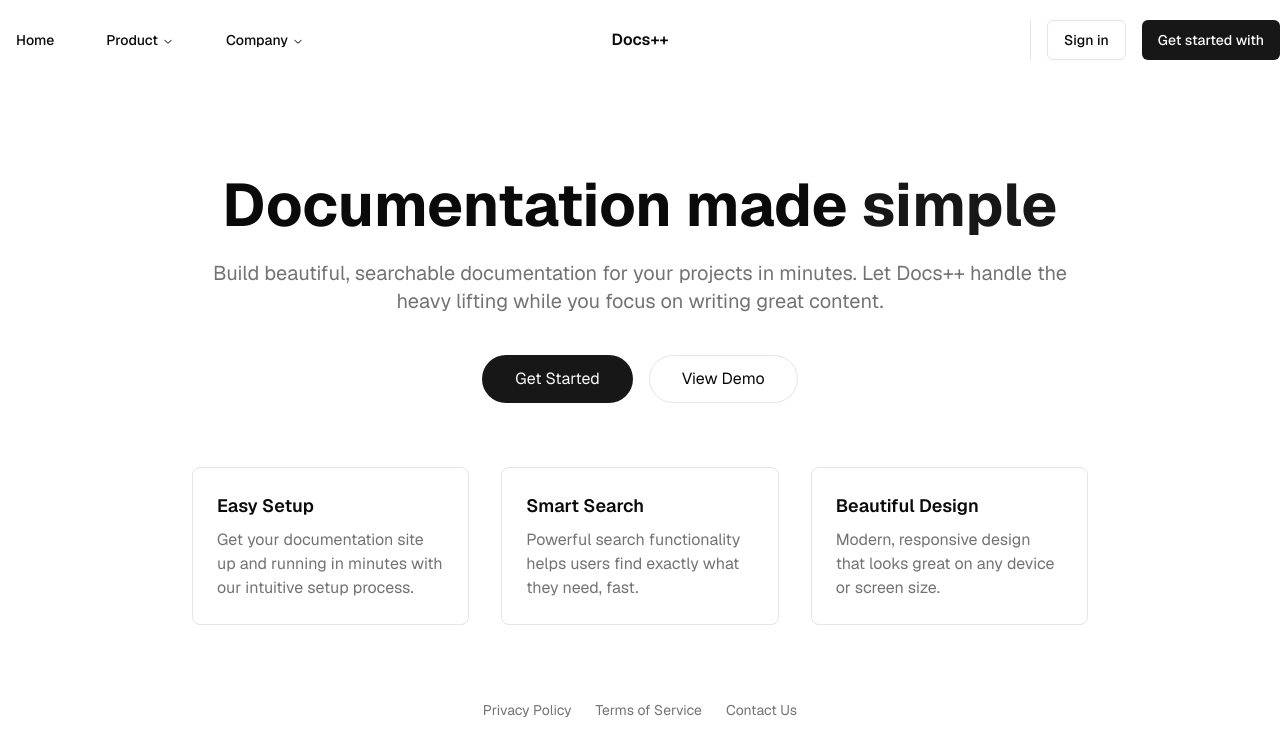
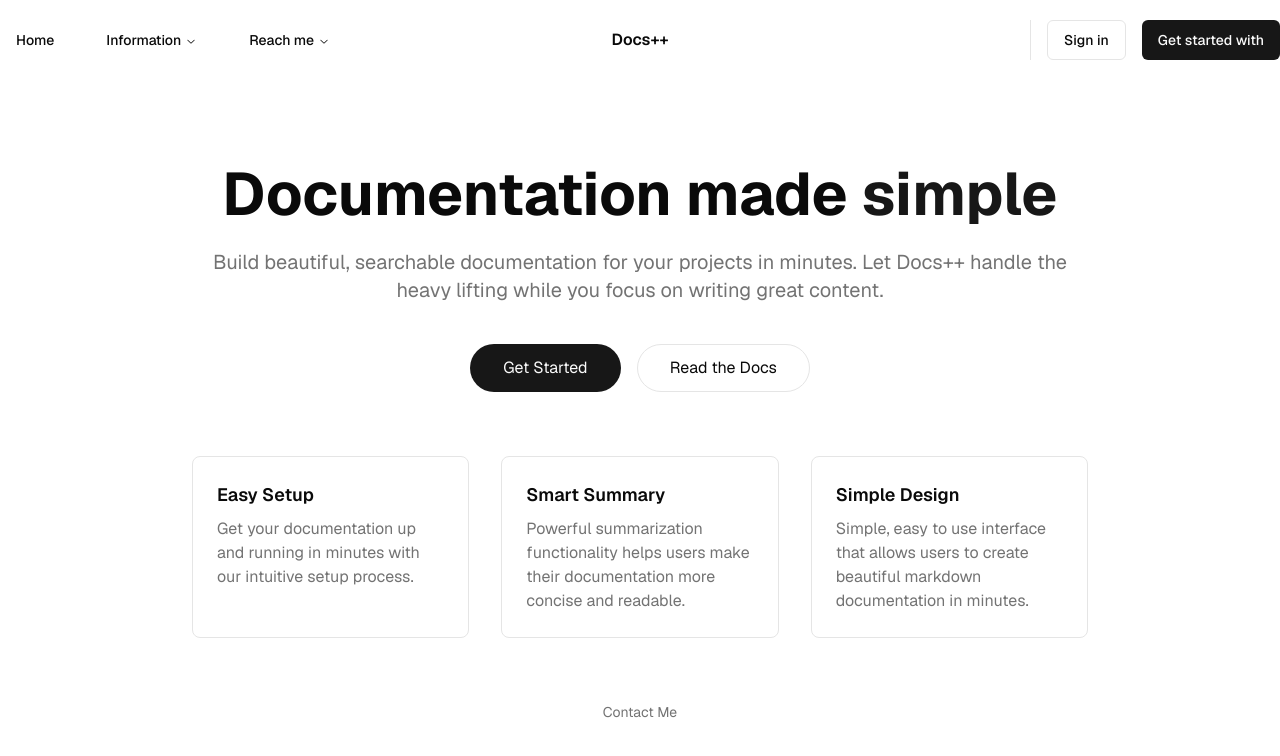
Before and after one commit to joshuacappelli/docsplusplus, a Next.js app: page / in a window 1280 px wide. Shown: the top 756 px of the page. Built offline with nearby package versions, Linux system fonts and the light colour scheme.

Commit message:
small changes to interface

```diff
--- a/src/app/page.tsx
+++ b/src/app/page.tsx
@@ -45,7 +45,7 @@ export default function Home() {
               className="rounded-full border border-solid border-input bg-background transition-colors flex items-center justify-center hover:bg-accent hover:text-accent-foreground text-sm sm:text-base h-12 px-8"
               href="/demo"
             >
-              View Demo
+              Read the Docs
             </a>
           </div>
         </div>
@@ -54,33 +54,28 @@ export default function Home() {
           <div className="flex flex-col gap-2 p-6 rounded-lg border border-input">
             <h3 className="text-lg font-semibold">Easy Setup</h3>
             <p className="text-muted-foreground">
-              Get your documentation site up and running in minutes with our intuitive setup process.
+              Get your documentation up and running in minutes with our intuitive setup process.
             </p>
           </div>
           <div className="flex flex-col gap-2 p-6 rounded-lg border border-input">
-            <h3 className="text-lg font-semibold">Smart Search</h3>
+            <h3 className="text-lg font-semibold">Smart Summary</h3>
             <p className="text-muted-foreground">
-              Powerful search functionality helps users find exactly what they need, fast.
+              Powerful summarization functionality helps users make their documentation more concise and readable.
             </p>
           </div>
           <div className="flex flex-col gap-2 p-6 rounded-lg border border-input">
-            <h3 className="text-lg font-semibold">Beautiful Design</h3>
+            <h3 className="text-lg font-semibold">Simple Design</h3>
             <p className="text-muted-foreground">
-              Modern, responsive design that looks great on any device or screen size.
+              Simple, easy to use interface that allows users to create beautiful markdown documentation in minutes.
             </p>
           </div>
         </div>
       </main>
 
       <footer className="row-start-3 flex gap-6 flex-wrap items-center justify-center text-sm text-muted-foreground">
-        <a href="/privacy" className="hover:text-foreground">
-          Privacy Policy
-        </a>
-        <a href="/terms" className="hover:text-foreground">
-          Terms of Service
-        </a>
-        <a href="/contact" className="hover:text-foreground">
-          Contact Us
+
+        <a href="mailto:joshua@cappelliconnect.com" className="hover:text-foreground">
+          Contact Me
         </a>
       </footer>
     </div>
--- a/src/components/ui/header.tsx
+++ b/src/components/ui/header.tsx
@@ -24,38 +24,27 @@ function Header1() {
             description: "",
         },
         {
-            title: "Product",
-            description: "Managing a small business today is already tough.",
+            title: "Information",
+            description: "Here you'll find information about Docs++ and how it works.",
             items: [
                 {
-                    title: "Reports",
-                    href: "/reports",
+                    title: "Docs++",
+                    href: "/docsplusplus",
                 },
-                {
-                    title: "Statistics",
-                    href: "/statistics",
-                },
-                {
-                    title: "Dashboards",
-                    href: "/dashboards",
-                },
-                {
-                    title: "Recordings",
-                    href: "/recordings",
-                },
+
             ],
         },
         {
-            title: "Company",
-            description: "Managing a small business today is already tough.",
+            title: "Reach me",
+            description: "Here you'll find where to learn more about me and how to contact me.",
             items: [
                 {
                     title: "About me",
-                    href: "/about",
+                    href: "https://joshuacappelli.com",
                 },
                 {
                     title: "Contact me",
-                    href: "/contact",
+                    href: "mailto:joshua@cappelliconnect.com",
                 },
             ],
         },
```
